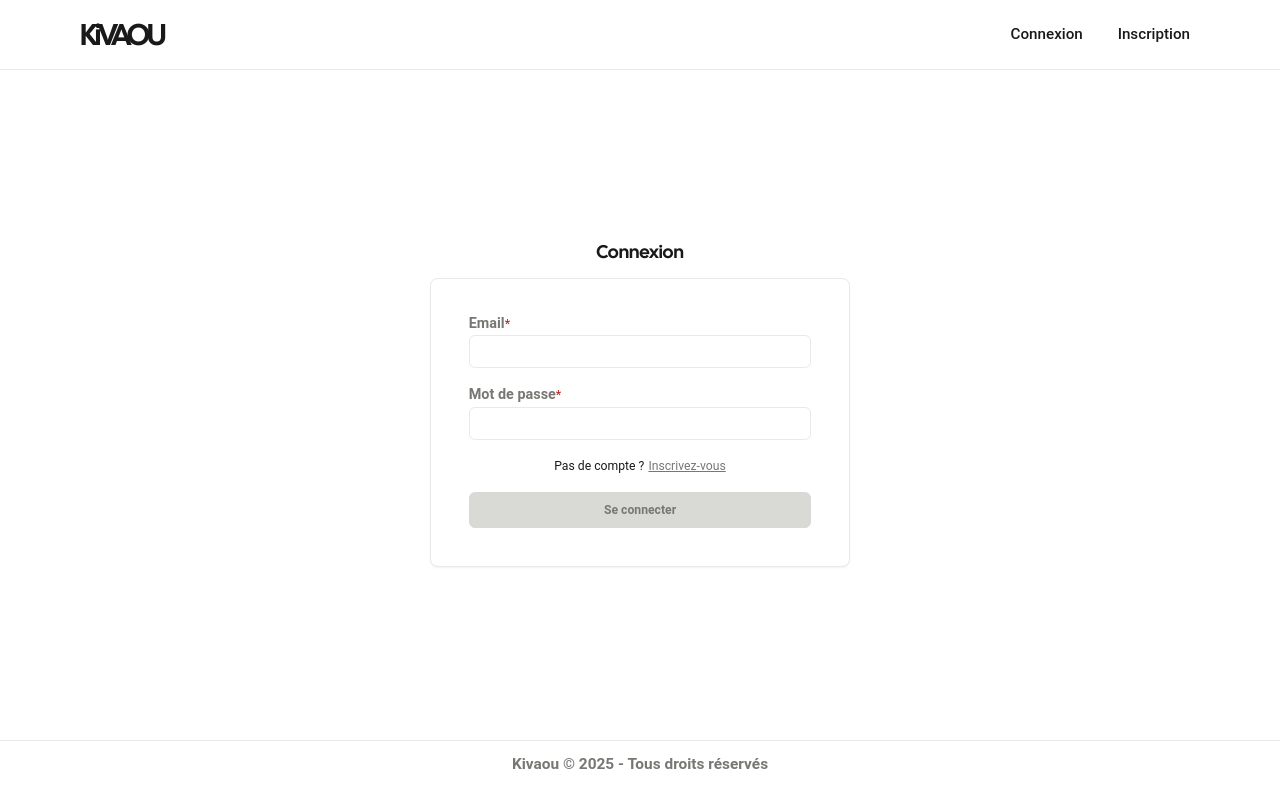
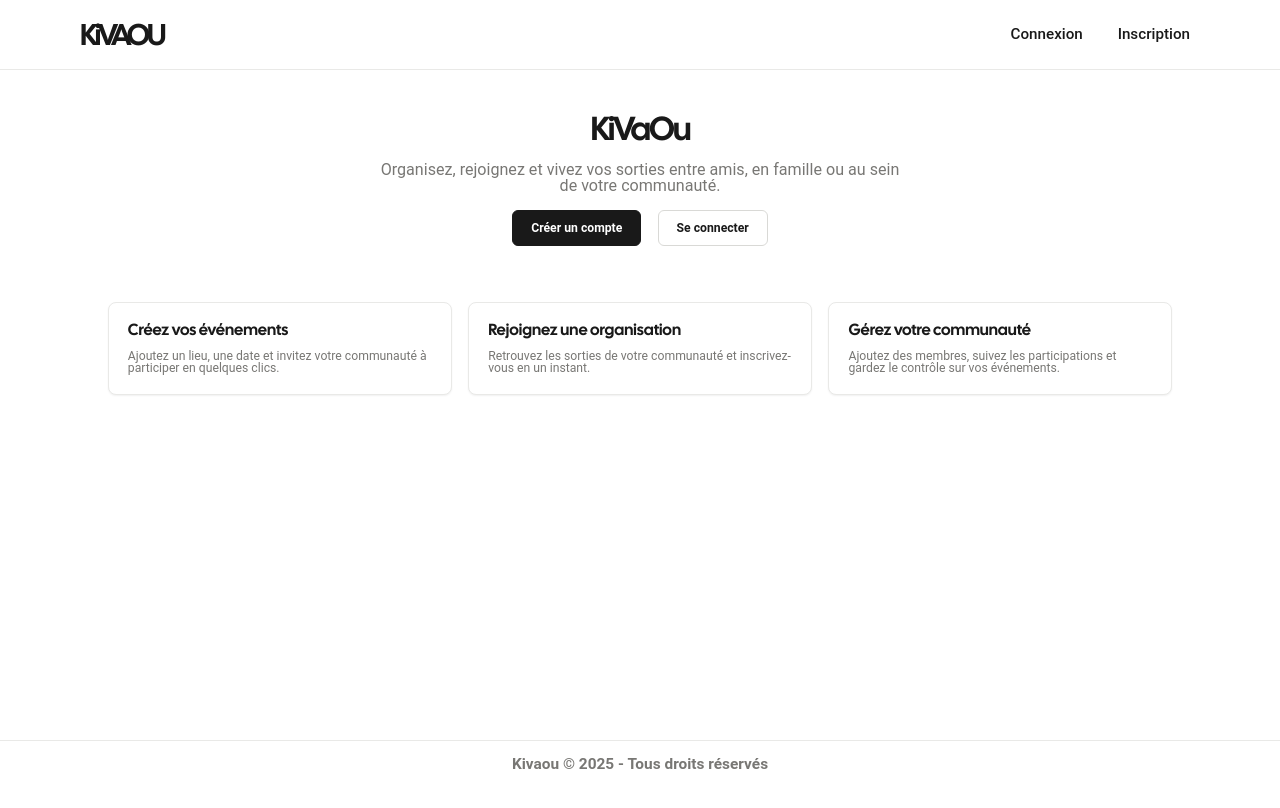
Before and after one commit to Deuli-P/kivaou-frontend, a React (Vite) app: page / in a window 1280 px wide. Before the commit this address led to /auth/login. Shown: the top 808 px of the page. Built offline with nearby package versions, Linux system fonts and the light colour scheme; no server answers.

Commit message:
landing page

```diff
--- a/src/components/BottomNav/BottomNav.tsx
+++ b/src/components/BottomNav/BottomNav.tsx
@@ -48,18 +48,18 @@ const BottomNav = () => {
 
   const items = isAdmin
     ? [
-        { to: '/', label: 'Accueil', icon: <HomeIcon />, end: true },
+        { to: '/home', label: 'Accueil', icon: <HomeIcon />, end: true },
         { to: '/profile', label: 'Profil', icon: <ProfileIcon /> }
       ]
     : user.organization?.id
     ? [
-        { to: '/', label: 'Accueil', icon: <HomeIcon />, end: true },
+        { to: '/home', label: 'Accueil', icon: <HomeIcon />, end: true },
         { to: '/orga/event/create', label: 'Créer', icon: <PlusIcon /> },
         { to: `/orga/${user.organization.id}`, label: 'Organisation', icon: <OrganizationIcon /> },
         { to: '/profile', label: 'Profil', icon: <ProfileIcon /> }
       ]
     : [
-        { to: '/', label: 'Accueil', icon: <HomeIcon />, end: true },
+        { to: '/home', label: 'Accueil', icon: <HomeIcon />, end: true },
         { to: '/orga/create', label: 'Créer', icon: <PlusIcon /> },
         { to: '/profile', label: 'Profil', icon: <ProfileIcon /> }
       ];
--- a/src/components/Header/Header.tsx
+++ b/src/components/Header/Header.tsx
@@ -11,7 +11,7 @@ const Header = () => {
   return (
     <header>
       <div className="container">
-        <NavLink to="/" className="header-logo">
+        <NavLink to={user ? "/home" : "/"} className="header-logo">
           <span className="header-logo">KiVAOU</span>
         </NavLink>
 
--- a/src/context/AuthContext.tsx
+++ b/src/context/AuthContext.tsx
@@ -40,7 +40,7 @@ const AuthProvider: React.FC<{ children: ReactNode }> = ({ children }) => {
         console.log('reussite')
         setUser(data.user);
         toast.success(data.message)
-        window.location.href = '/';
+        window.location.href = '/home';
       }
       else{
         toast.error(data.message)
--- /dev/null
+++ b/src/pages/Landing/Landing.tsx
@@ -0,0 +1,65 @@
+import { Navigate, useNavigate } from 'react-router-dom';
+import { useAuth } from '../../context/AuthContext';
+import Button from '../../components/Button/Button';
+import './landing.scss';
+
+const features = [
+  {
+    title: 'Créez vos événements',
+    description: "Ajoutez un lieu, une date et invitez votre communauté à participer en quelques clics."
+  },
+  {
+    title: 'Rejoignez une organisation',
+    description: "Retrouvez les sorties de votre communauté et inscrivez-vous en un instant."
+  },
+  {
+    title: 'Gérez votre communauté',
+    description: "Ajoutez des membres, suivez les participations et gardez le contrôle sur vos événements."
+  }
+];
+
+const Landing = () => {
+  const { user, loading } = useAuth();
+  const navigate = useNavigate();
+
+  if (loading) return null;
+
+  if (user) {
+    return <Navigate to="/home" replace />;
+  }
+
+  return (
+    <main className="landing-page">
+      <section className="landing-hero">
+        <h1>KiVaOu</h1>
+        <p className="landing-subtitle">
+          Organisez, rejoignez et vivez vos sorties entre amis, en famille ou au sein de votre communauté.
+        </p>
+        <div className="btn-container">
+          <Button
+            version="primary"
+            label="Créer un compte"
+            ariaLabel="Créer un compte KiVaOu"
+            onClick={() => navigate('/auth/register')}
+          />
+          <Button
+            version="secondary"
+            label="Se connecter"
+            ariaLabel="Se connecter à KiVaOu"
+            onClick={() => navigate('/auth/login')}
+          />
+        </div>
+      </section>
+      <section className="landing-features">
+        {features.map((feature) => (
+          <article key={feature.title} className="landing-feature-card card">
+            <h2>{feature.title}</h2>
+            <p>{feature.description}</p>
+          </article>
+        ))}
+      </section>
+    </main>
+  );
+};
+
+export default Landing;
--- /dev/null
+++ b/src/pages/Landing/landing.scss
@@ -0,0 +1,55 @@
+@use '../../assets/styles/sass/variables' as *;
+@use '../../assets/styles/sass/mixins' as *;
+
+.landing-page{
+    align-items: stretch;
+    gap: $g_l;
+}
+
+.landing-hero{
+    display: flex;
+    flex-direction: column;
+    align-items: center;
+    text-align: center;
+    gap: $g_m;
+    padding: clamp(1.5rem, calc(1.5rem + calc((4 - 1.5) / (1440 - 320)) * (100vw - 320px)), 4rem) 0;
+
+    h1{
+        font-size: clamp(2rem, calc(2rem + calc((3.5 - 2) / (1440 - 320)) * (100vw - 320px)), 3.5rem);
+        letter-spacing: -2px;
+    }
+}
+
+.landing-subtitle{
+    max-width: 520px;
+    font-size: $f_m;
+    color: $text-muted;
+}
+
+.landing-features{
+    display: flex;
+    flex-direction: column;
+    gap: $g_m;
+    width: 100%;
+
+    @include tablet{
+        flex-direction: row;
+        align-items: stretch;
+    }
+}
+
+.landing-feature-card{
+    padding: $p_l;
+    flex: 1;
+    display: flex;
+    flex-direction: column;
+    gap: $g_xs;
+
+    h2{
+        font-size: $f_m;
+    }
+
+    p{
+        color: $text-muted;
+    }
+}
--- a/src/pages/auth/Login/Login.tsx
+++ b/src/pages/auth/Login/Login.tsx
@@ -36,7 +36,7 @@ const Login = () => {
 
   useEffect(() => {
     if(user) {
-      navigate('/');
+      navigate('/home');
     }
   }, [user, navigate]);
 
--- a/src/pages/auth/Register/Register.tsx
+++ b/src/pages/auth/Register/Register.tsx
@@ -68,7 +68,7 @@ const Register = () => {
       if(data.status === 200){
         setUser(data.user)
         toast.success(data.message)
-        navigate('/')
+        navigate('/home')
       }
       else{
         toast.error(data.message)
@@ -81,7 +81,7 @@ const Register = () => {
 
   useEffect(() => {
     if(user){
-      navigate('/')
+      navigate('/home')
     }
   }, []);
 
--- a/src/pages/organization/event/Detail/Detail.tsx
+++ b/src/pages/organization/event/Detail/Detail.tsx
@@ -85,7 +85,7 @@ const EventDetail = () => {
         return;
       }
       else if(data.status === 404){
-        navigate('/')
+        navigate('/home')
       }
       else{
         setLoading(false)
@@ -120,7 +120,7 @@ const EventDetail = () => {
       const data = await response.json()
       if (response.status === 200) {
         toast.success(data.message)
-        navigate('/')
+        navigate('/home')
       }
       else {
         toast.error(data.message)
@@ -151,7 +151,7 @@ const EventDetail = () => {
       const data = await response.json()
       if (data.status === 200) {
         toast.success(data.message)
-        navigate('/')
+        navigate('/home')
       }
       else{
         toast.error(data.message)
--- a/src/routing/router.tsx
+++ b/src/routing/router.tsx
@@ -1,6 +1,7 @@
 import { createBrowserRouter, Navigate } from "react-router-dom";
 import Layout from "./Layout";
 
+import Landing from "../pages/Landing/Landing";
 import HomeRedirect from "./HomeRedirect";
 import Error from "../pages/Error/Error";
 import Login from "../pages/auth/Login/Login";
@@ -22,11 +23,17 @@ export const router = createBrowserRouter([
         element: <Layout />,
         errorElement: <Error />,
         children: [
+            { index: true, element: <Landing /> },
             {
-                path: "",
+                path: "home",
                 element: <IsConnected />,
                 children: [
-                    { path: "", element: <HomeRedirect /> },
+                    { index: true, element: <HomeRedirect /> },
+                ]
+            },
+            {
+                element: <IsConnected />,
+                children: [
                     { path: "orga/create", element: <CreateOrganization /> },
                     { path: 'profile', element: <Profile />},
                     {
```
